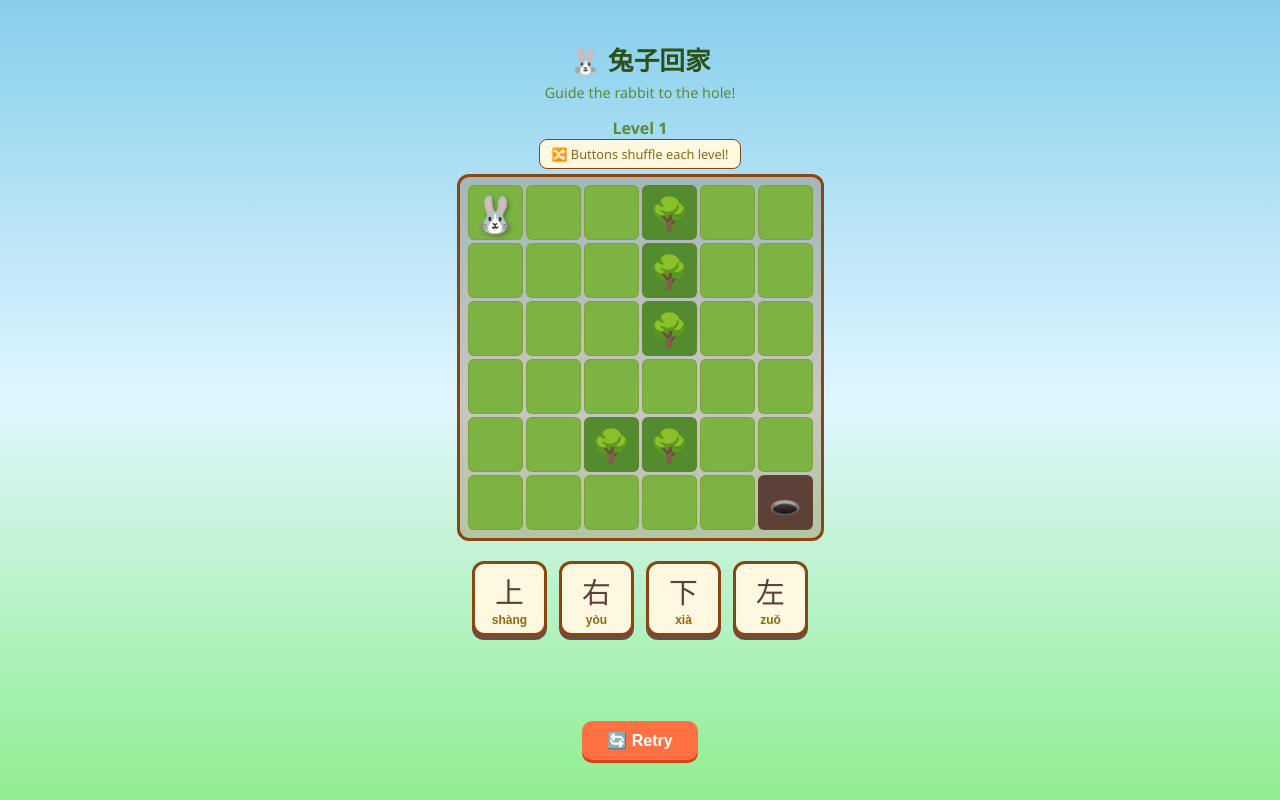
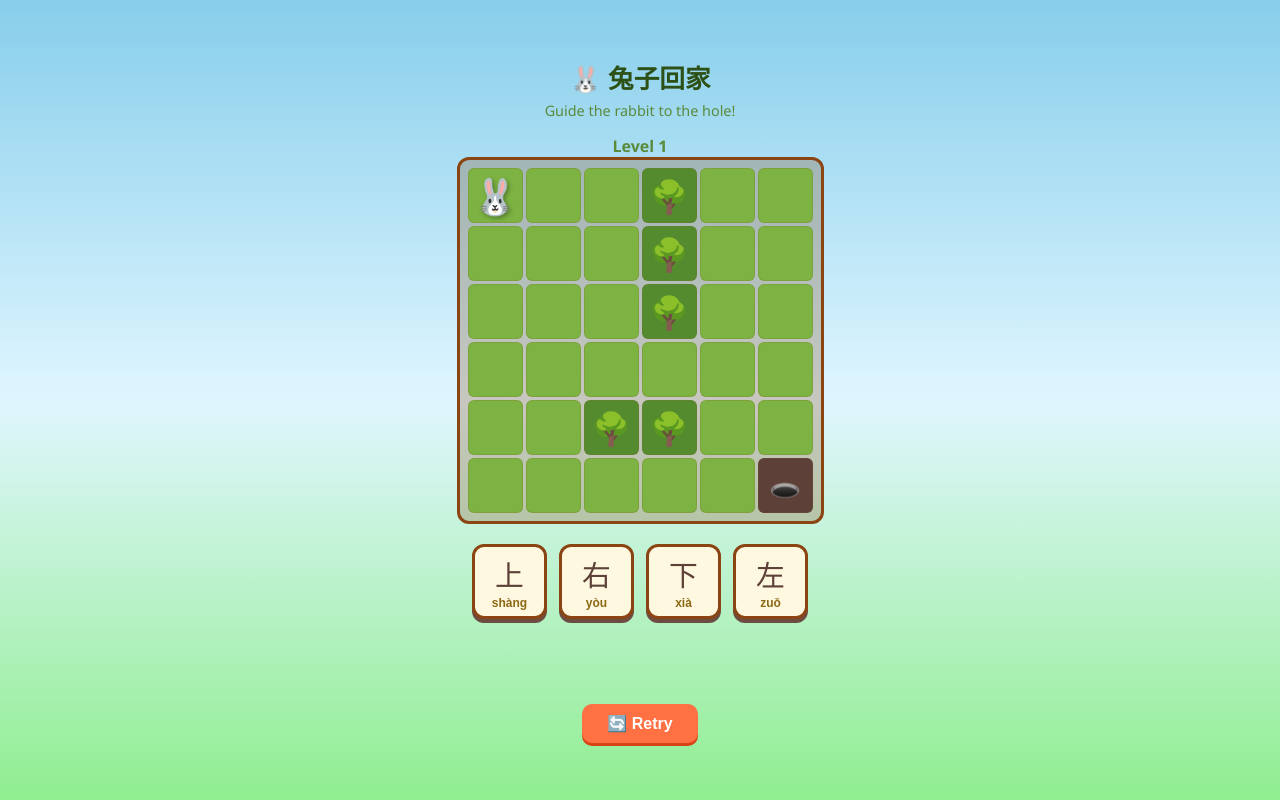
Before and after one commit to errz1205/Bunny_game, a plain HTML site: page index.html in a window 1280 px wide. Drawn offline with Linux system fonts and the light colour scheme.

Commit message:
Update index.html

```diff
--- a/index.html
+++ b/index.html
@@ -268,22 +268,14 @@
             100% { transform: scale(1) translateY(-50px); opacity: 0; }
         }
 
-        #shuffle-notice {
-            font-size: 0.8rem;
-            color: #8B6914;
-            background: #FFF8E1;
-            padding: 5px 12px;
-            border-radius: 8px;
-            border: 1px solid #8B4513;
-            margin-bottom: 5px;
-        }
+
     </style>
 </head>
 <body>
     <h1>🐰 兔子回家</h1>
     <div id="subtitle">Guide the rabbit to the hole!</div>
     <div id="level-info">Level 1</div>
-    <div id="shuffle-notice">🔀 Buttons shuffle each level!</div>
+
 
     <div id="game-container">
         <div id="grid"></div>
```
